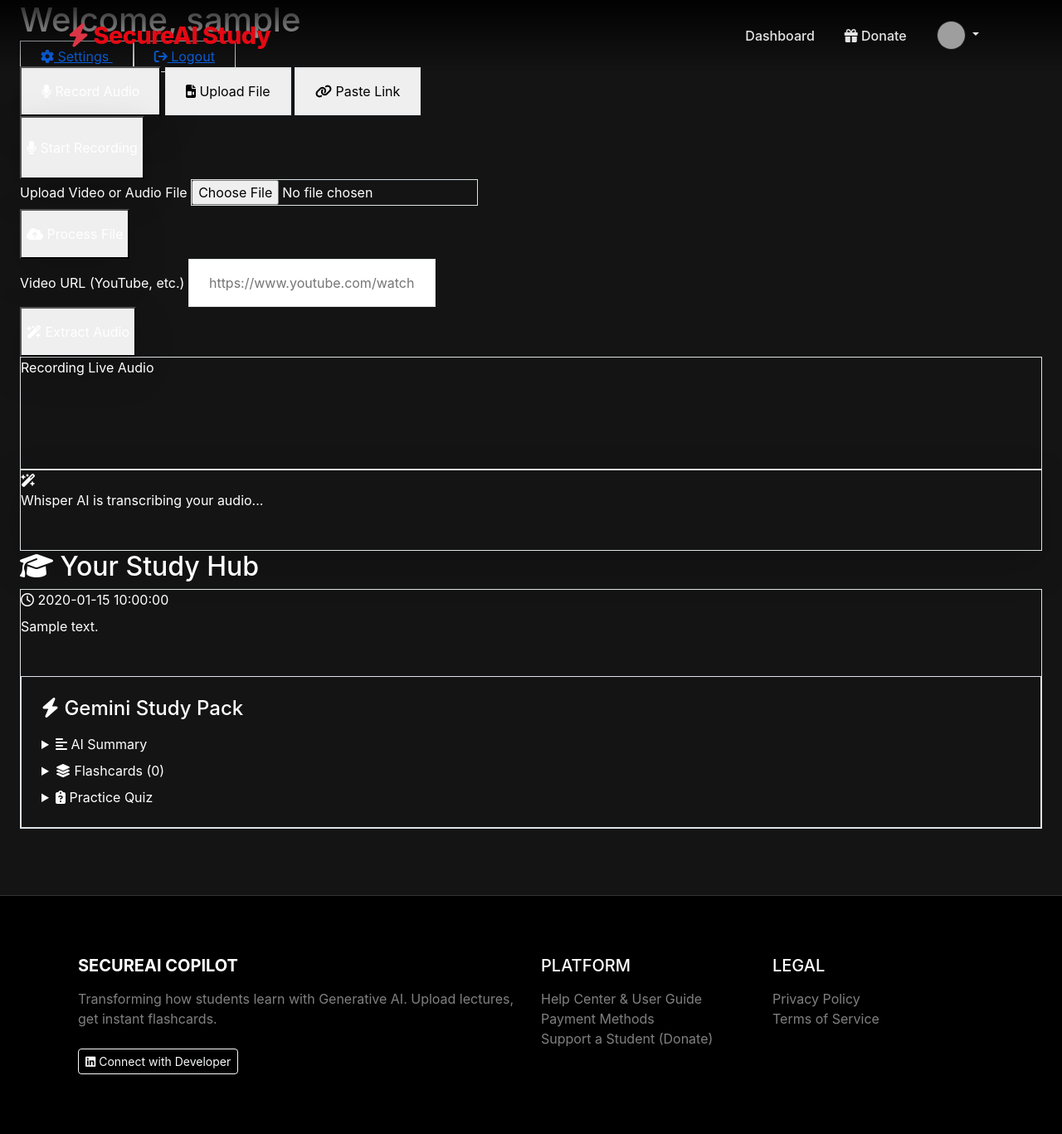
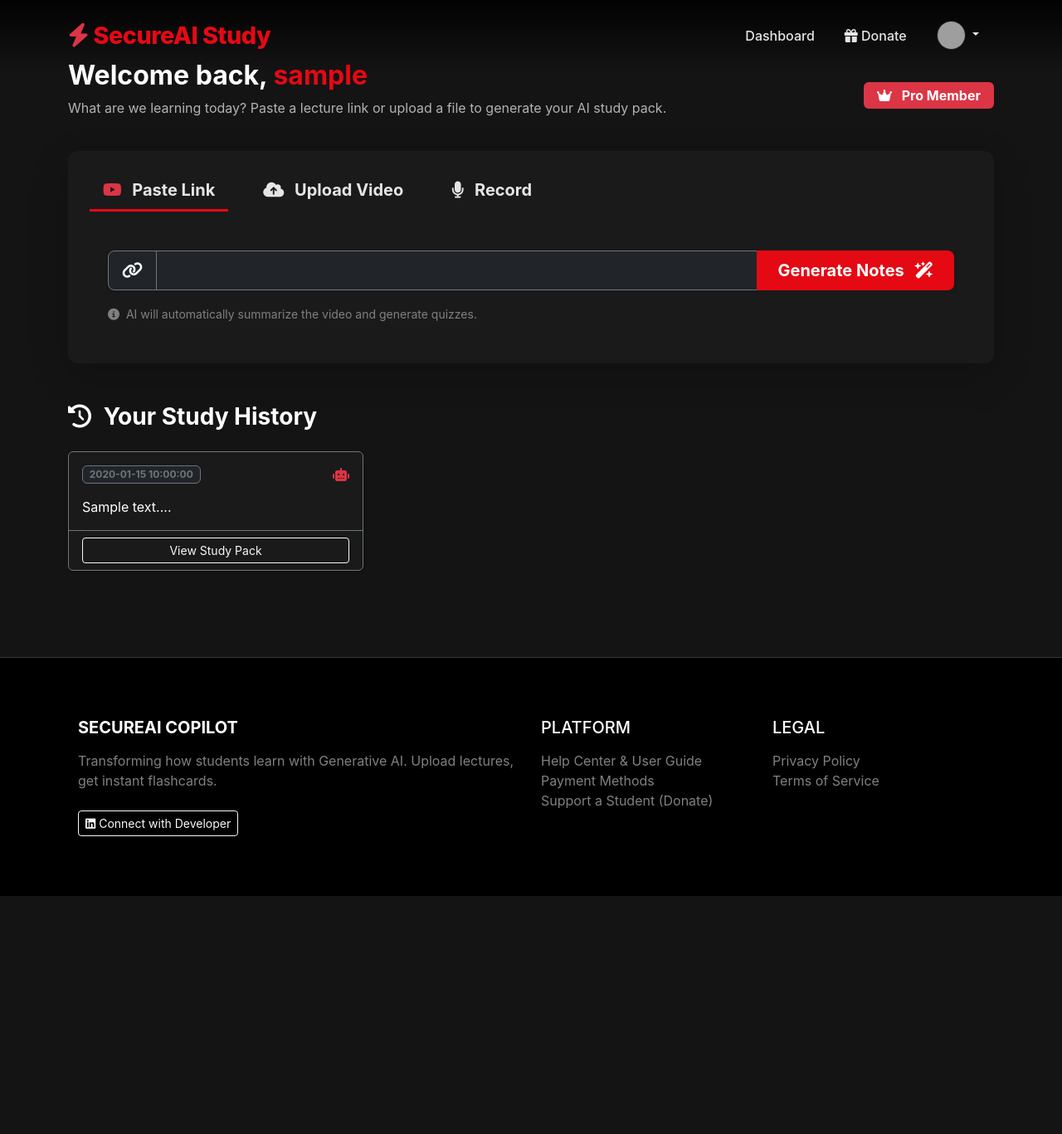
Before and after one commit to Binitshaw21/edtech-ai-platform, a Flask app: page /dashboard in a window 1280 px wide. Shown: the whole page at 83% size. After the commit the page ends 1080 px from the top, so only its background shows below. Run offline with Flask 3, Linux system fonts and the light colour scheme; the visitor is signed in with stand-in values (Sample User, id 1); one stand-in notice (Sample message) is shown; a database or web service that is not in the repository returns one stand-in record (values such as "Sample title"); some libraries are stand-ins or nearby versions; grey boxes are pictures that could not be loaded.

Commit message:
Phase 2: Built Pro Dashboard and Account Settings UI

```diff
--- a/templates/dashboard.html
+++ b/templates/dashboard.html
@@ -1,160 +1,160 @@
 {% extends "base.html" %}
 
 {% block content %}
-<div class="max-w-7xl mx-auto w-full px-4 sm:px-6 lg:px-8 py-8 flex-grow flex flex-col">
-
-    <div class="mb-8 border-b border-gray-800 pb-6">
-        <div class="flex justify-between items-end mb-6">
-         <h1 class="text-3xl font-bold text-white">Welcome, <span class="text-indigo-400">{{ username }}</span></h1>
-         <div class="flex gap-3">
-             <a href="{{ url_for('settings') }}" class="bg-gray-800 hover:bg-gray-700 text-gray-300 font-semibold py-2 px-4 rounded-lg border border-gray-700 transition-all flex items-center gap-2 text-sm shadow-md">
-                 <i class="fa-solid fa-gear"></i> Settings
-             </a>
-             <a href="{{ url_for('logout') }}" class="bg-red-900/30 hover:bg-red-900/50 text-red-400 font-semibold py-2 px-4 rounded-lg border border-red-900/50 transition-all flex items-center gap-2 text-sm shadow-md">
-                 <i class="fa-solid fa-arrow-right-from-bracket"></i> Logout
-             </a>
+<div class="container mt-5 pt-4" style="min-height: 80vh;">
+    <div class="row mb-4">
+        <div class="col-md-8">
+            <h2 class="fw-bold" style="color: #ffffff;">Welcome back, <span style="color: #e50914;">{{ username }}</span></h2>
+            <p style="color: #b3b3b3;">What are we learning today? Paste a lecture link or upload a file to generate your AI study pack.</p>
+        </div>
+        <div class="col-md-4 text-md-end align-self-center">
+            <span class="badge bg-danger px-3 py-2 fs-6"><i class="fa-solid fa-crown me-2"></i> Pro Member</span>
         </div>
     </div>
 
-        <div class="flex flex-col sm:flex-row gap-4 mb-6">
-            <button id="tabMic" class="tab-btn active-tab flex-1 bg-indigo-600 text-white font-semibold py-3 px-4 rounded-xl transition-all shadow-lg shadow-indigo-500/20">
-                <i class="fa-solid fa-microphone"></i> Record Audio
+    <div class="card shadow-lg border-0 mb-5" style="background-color: #1a1a1a; border-radius: 12px;">
+        <div class="card-header border-0 pt-4 pb-0" style="background-color: transparent;">
+            <ul class="nav nav-tabs border-bottom-0" id="workspaceTabs" role="tablist">
+                <li class="nav-item" role="presentation">
+                    <button class="nav-link active fw-bold text-white bg-transparent border-0 fs-5 me-3" id="link-tab" data-bs-toggle="tab" data-bs-target="#link-pane" type="button" style="border-bottom: 3px solid #e50914 !important;">
+                        <i class="fa-brands fa-youtube text-danger me-2"></i> Paste Link
                     </button>
-            <button id="tabFile" class="tab-btn flex-1 bg-gray-800 hover:bg-gray-700 text-gray-300 font-semibold py-3 px-4 rounded-xl border border-gray-700 transition-all">
-                <i class="fa-solid fa-file-video"></i> Upload File
+                </li>
+                <li class="nav-item" role="presentation">
+                    <button class="nav-link fw-bold text-secondary bg-transparent border-0 fs-5 me-3" id="upload-tab" data-bs-toggle="tab" data-bs-target="#upload-pane" type="button">
+                        <i class="fa-solid fa-cloud-arrow-up me-2"></i> Upload Video
                     </button>
-            <button id="tabLink" class="tab-btn flex-1 bg-gray-800 hover:bg-gray-700 text-gray-300 font-semibold py-3 px-4 rounded-xl border border-gray-700 transition-all">
-                <i class="fa-solid fa-link"></i> Paste Link
+                </li>
+                <li class="nav-item" role="presentation">
+                    <button class="nav-link fw-bold text-secondary bg-transparent border-0 fs-5" id="record-tab" data-bs-toggle="tab" data-bs-target="#record-pane" type="button">
+                        <i class="fa-solid fa-microphone me-2"></i> Record
+                    </button>
+                </li>
+            </ul>
+        </div>
+
+        <div class="card-body p-4 p-md-5">
+            <div class="tab-content" id="workspaceTabsContent">
+
+                <div class="tab-pane fade show active" id="link-pane" role="tabpanel">
+                    <div class="input-group input-group-lg mb-3 shadow-sm">
+                        <span class="input-group-text bg-dark border-secondary text-white"><i class="fa-solid fa-link"></i></span>
+                        <input type="text" class="form-control bg-dark border-secondary text-white" placeholder="Paste YouTube Lecture Link here..." id="youtubeLink">
+                        <button class="btn text-white fw-bold px-4" style="background-color: #e50914;" onclick="simulateProcessing('link')">
+                            Generate Notes <i class="fa-solid fa-wand-magic-sparkles ms-2"></i>
                         </button>
                     </div>
-
-        <div id="sectionMic" class="input-section glass-card p-8 rounded-2xl flex justify-center transition-all duration-300">
-            <button id="recordBtn" class="bg-red-600 hover:bg-red-700 text-white font-bold py-4 px-8 rounded-full shadow-lg transition-all flex items-center gap-2 text-lg">
-                <i class="fa-solid fa-microphone"></i> <span id="btnText">Start Recording</span>
-            </button>
+                    <small style="color: #808080;"><i class="fa-solid fa-circle-info me-1"></i> AI will automatically summarize the video and generate quizzes.</small>
                 </div>
 
-        <div id="sectionFile" class="input-section glass-card p-8 rounded-2xl hidden flex flex-col items-center gap-6 transition-all duration-300">
-            <div class="w-full max-w-md">
-                <label class="block mb-2 text-sm font-medium text-gray-300">Upload Video or Audio File</label>
-                <input type="file" id="fileInput" accept="video/*,audio/*" class="block w-full text-sm text-gray-400 file:mr-4 file:py-3 file:px-4 file:rounded-xl file:border-0 file:text-sm file:font-bold file:bg-indigo-600 file:text-white hover:file:bg-indigo-700 transition-all bg-gray-900 border border-gray-700 rounded-xl cursor-pointer">
-            </div>
-            <button id="uploadFileBtn" class="bg-indigo-600 hover:bg-indigo-700 text-white font-bold py-3 px-8 rounded-xl transition-all flex items-center gap-2 shadow-lg shadow-indigo-500/20">
-                <i class="fa-solid fa-cloud-arrow-up"></i> Process File
-            </button>
-        </div>
-
-        <div id="sectionLink" class="input-section glass-card p-8 rounded-2xl hidden flex flex-col sm:flex-row gap-4 items-end transition-all duration-300">
-            <div class="flex-1 w-full">
-                <label class="block mb-2 text-sm font-medium text-gray-300">Video URL (YouTube, etc.)</label>
-                <input type="url" id="linkInput" placeholder="https://www.youtube.com/watch?v=..." class="w-full bg-gray-900 border border-gray-700 text-white px-4 py-3 rounded-xl focus:ring-2 focus:ring-indigo-500 outline-none transition-all">
-            </div>
-            <button id="processLinkBtn" class="bg-indigo-600 hover:bg-indigo-700 text-white font-bold py-3 px-8 rounded-xl transition-all whitespace-nowrap shadow-lg shadow-indigo-500/20 flex items-center gap-2">
-                <i class="fa-solid fa-wand-magic-sparkles"></i> Extract Audio
-            </button>
+                <div class="tab-pane fade text-center py-4" id="upload-pane" role="tabpanel">
+                    <div class="border border-2 border-dashed border-secondary rounded p-5" style="background-color: #111; cursor: pointer;" onclick="showStorageWarning()">
+                        <i class="fa-solid fa-file-video text-secondary mb-3" style="font-size: 3rem;"></i>
+                        <h4 class="text-white">Drag & Drop your video/audio file here</h4>
+                        <p style="color: #808080;">Supports MP4, MP3, WAV (Max 50MB)</p>
+                        <button class="btn btn-outline-light mt-2">Browse Files</button>
                     </div>
                 </div>
 
-    <div id="recordingStatus" class="hidden flex flex-col items-center justify-center py-8 glass-card rounded-2xl mb-8 border border-red-500/30 transition-all duration-500">
-        <div class="flex items-center gap-4 mb-4">
-            <div class="h-4 w-4 bg-red-500 rounded-full recording-pulse shadow-lg shadow-red-500/50"></div>
-            <p class="text-red-400 font-semibold tracking-wide">Recording Live Audio</p>
-        </div>
-        <canvas id="audioVisualizer" width="400" height="80" class="w-full max-w-md rounded-lg"></canvas>
+                <div class="tab-pane fade text-center py-4" id="record-pane" role="tabpanel">
+                    <h4 class="text-white mb-4">Record Live Lecture</h4>
+                    <button class="btn btn-danger rounded-circle shadow-lg d-inline-flex justify-content-center align-items-center" style="width: 80px; height: 80px; transition: transform 0.3s;" onmouseover="this.style.transform='scale(1.1)'" onmouseout="this.style.transform='scale(1)'" onclick="showStorageWarning()">
+                        <i class="fa-solid fa-microphone fs-1"></i>
+                    </button>
+                    <p class="mt-4" style="color: #808080;">Click to start recording your class.</p>
                 </div>
 
-    <div id="processingStatus" class="hidden w-full max-w-2xl mx-auto mb-8 transition-all duration-500">
-        <div class="glass-card p-6 rounded-xl border border-indigo-500/40 relative overflow-hidden shadow-lg shadow-indigo-900/20">
-            <div class="flex items-center gap-3 mb-5">
-                <i class="fa-solid fa-wand-magic-sparkles text-indigo-400 animate-pulse text-lg"></i>
-                <p class="text-indigo-300 font-semibold text-sm tracking-wide" id="loadingText">Whisper AI is transcribing your audio...</p>
-            </div>
-            <div class="space-y-4">
-                <div class="h-3 rounded-md w-full shimmer-block"></div>
-                <div class="h-3 rounded-md w-11/12 shimmer-block"></div>
-                <div class="h-3 rounded-md w-4/5 shimmer-block"></div>
             </div>
         </div>
     </div>
 
-    <h2 class="text-xl font-semibold text-gray-300 mb-6 flex items-center gap-2">
-        <i class="fa-solid fa-graduation-cap"></i> Your Study Hub
-    </h2>
+    <h3 class="fw-bold mb-4" style="color: #ffffff;"><i class="fa-solid fa-clock-rotate-left me-2"></i> Your Study History</h3>
 
-    <div class="grid grid-cols-1 md:grid-cols-2 gap-6" id="notesContainer">
+    <div class="row">
         {% if notes %}
             {% for note in notes %}
-            <div class="glass-card p-6 rounded-xl border border-gray-700 flex flex-col h-full">
-                <div class="mb-4">
-                    <p class="text-xs text-gray-500 mb-2"><i class="fa-regular fa-clock"></i> {{ note.timestamp }}</p>
-                    <p class="text-gray-300 text-sm leading-relaxed line-clamp-3">{{ note.text }}</p>
+            <div class="col-md-6 col-lg-4 mb-4">
+                <div class="card h-100 border-secondary shadow-sm" style="background-color: #1a1a1a; transition: transform 0.2s;" onmouseover="this.style.transform='translateY(-5px)'" onmouseout="this.style.transform='translateY(0)'">
+                    <div class="card-body">
+                        <div class="d-flex justify-content-between align-items-center mb-2">
+                            <span class="badge bg-dark text-secondary border border-secondary">{{ note.timestamp }}</span>
+                            <i class="fa-solid fa-robot text-danger"></i>
                         </div>
-
-                <div class="mt-auto border-t border-gray-700/50 pt-4">
+                        <p class="card-text text-white mt-3" style="display: -webkit-box; -webkit-line-clamp: 3; -webkit-box-orient: vertical; overflow: hidden; line-clamp: 3;">
+                            {{ note.text[:150] }}...
+                        </p>
+                    </div>
+                    <div class="card-footer bg-transparent border-secondary d-grid">
                         {% if note.study_pack %}
-                        <div class="bg-indigo-900/20 rounded-lg p-4 border border-indigo-500/20">
-                            <h4 class="text-indigo-400 font-bold text-sm mb-3 flex items-center gap-2">
-                                <i class="fa-solid fa-bolt"></i> Gemini Study Pack
-                            </h4>
-
-                            <details class="mb-2 group cursor-pointer">
-                                <summary class="text-sm text-gray-300 font-medium list-none flex items-center gap-2 hover:text-white">
-                                    <i class="fa-solid fa-align-left text-indigo-400"></i> AI Summary
-                                </summary>
-                                <p class="text-xs text-gray-400 mt-2 pl-6">{{ note.study_pack.summary }}</p>
-                            </details>
-
-                            <details class="mb-2 group cursor-pointer">
-                                <summary class="text-sm text-gray-300 font-medium list-none flex items-center gap-2 hover:text-white">
-                                    <i class="fa-solid fa-layer-group text-purple-400"></i> Flashcards ({{ note.study_pack.flashcards|length }})
-                                </summary>
-                                <div class="mt-3 pl-6 space-y-3">
-                                    {% for card in note.study_pack.flashcards %}
-                                    <div class="bg-gray-900 p-3 rounded-lg border border-gray-700">
-                                        <p class="text-xs text-purple-400 mb-1 font-bold">Front:</p>
-                                        <p class="text-sm text-white mb-2">{{ card.front }}</p>
-                                        <p class="text-xs text-emerald-400 mb-1 font-bold">Back:</p>
-                                        <p class="text-sm text-gray-300">{{ card.back }}</p>
+                            <button class="btn btn-outline-light btn-sm" onclick="Swal.fire('Feature Demo', 'In a full release, this opens the flashcard viewer!', 'info')">View Study Pack</button>
+                        {% else %}
+                            <button class="btn text-white btn-sm" style="background-color: #e50914;" onclick="generateStudyPack('{{ note._id }}', this)">Generate AI Pack</button>
+                        {% endif %}
                     </div>
-                                    {% endfor %}
-                                </div>
-                            </details>
-
-                            <details class="group cursor-pointer">
-                                <summary class="text-sm text-gray-300 font-medium list-none flex items-center gap-2 hover:text-white">
-                                    <i class="fa-solid fa-clipboard-question text-emerald-400"></i> Practice Quiz
-                                </summary>
-                                <div class="mt-3 pl-6 space-y-4">
-                                    {% for q in note.study_pack.quiz %}
-                                    <div class="bg-gray-900 p-3 rounded-lg border border-gray-700">
-                                        <p class="text-sm text-white font-medium mb-2">{{ q.question }}</p>
-                                        <ul class="text-xs text-gray-400 space-y-1 mb-2 list-disc list-inside">
-                                            {% for option in q.options %}
-                                            <li>{{ option }}</li>
-                                            {% endfor %}
-                                        </ul>
-                                        <p class="text-xs text-emerald-400 font-bold bg-emerald-900/20 inline-block px-2 py-1 rounded">Answer: {{ q.answer }}</p>
-                                    </div>
-                                    {% endfor %}
-                                </div>
-                            </details>
-                        </div>
-                    {% else %}
-                        <button onclick="generateStudyPack('{{ note._id }}', this)" class="w-full bg-gradient-to-r from-indigo-600 to-purple-600 hover:from-indigo-500 hover:to-purple-500 text-white text-sm font-bold py-3 px-4 rounded-xl shadow-lg transition-all flex justify-center items-center gap-2">
-                            <i class="fa-solid fa-wand-magic-sparkles"></i> Generate AI Study Pack
-                        </button>
-                    {% endif %}
                 </div>
             </div>
             {% endfor %}
         {% else %}
-            <div class="col-span-full text-center py-10 glass-card rounded-xl">
-                <div class="text-indigo-400 text-4xl mb-3"><i class="fa-solid fa-book-open-reader"></i></div>
-                <p class="text-gray-400">Your study hub is empty. Upload a lecture or paste a video link to begin!</p>
+            <div class="col-12 text-center py-5">
+                <i class="fa-regular fa-folder-open text-secondary mb-3" style="font-size: 4rem;"></i>
+                <h4 class="text-white">Your history is empty</h4>
+                <p style="color: #808080;">Paste a link above to create your first study pack.</p>
             </div>
         {% endif %}
     </div>
 </div>
 
-<script src="{{ url_for('static', filename='js/app.js') }}"></script>
+<script>
+    // Tab switching visual logic
+    const tabs = document.querySelectorAll('.nav-link');
+    tabs.forEach(tab => {
+        tab.addEventListener('click', function() {
+            tabs.forEach(t => {
+                t.classList.remove('text-white');
+                t.classList.add('text-secondary');
+                t.style.borderBottom = 'none';
+            });
+            this.classList.remove('text-secondary');
+            this.classList.add('text-white');
+            this.style.borderBottom = '3px solid #e50914';
+        });
+    });
+
+    // Alert for Free Tier Limits
+    function showStorageWarning() {
+        Swal.fire({
+            icon: 'info',
+            title: 'Server Limit Protected',
+            text: 'Direct video/audio uploads are disabled on the Free Tier to protect the 512MB RAM limit. Please use the "Paste Link" feature instead!',
+            background: '#1a1a1a',
+            color: '#fff',
+            confirmButtonColor: '#e50914'
+        });
+    }
+
+    // Simulate Link Processing
+    function simulateProcessing(type) {
+        const input = document.getElementById('youtubeLink').value;
+        if (!input) {
+            Swal.fire({ icon: 'error', title: 'Oops...', text: 'Please paste a valid link first.', background: '#1a1a1a', color: '#fff' });
+            return;
+        }
+
+        Swal.fire({
+            title: 'Processing Video...',
+            html: 'Our AI is watching the video and extracting notes.',
+            background: '#1a1a1a', color: '#fff',
+            timer: 3000,
+            timerProgressBar: true,
+            didOpen: () => { Swal.showLoading() }
+        }).then(() => {
+            Swal.fire({
+                icon: 'success', title: 'Success!',
+                text: 'Transcript saved to your history. Click "Generate AI Pack" to create flashcards.',
+                background: '#1a1a1a', color: '#fff', confirmButtonColor: '#e50914'
+            });
+            document.getElementById('youtubeLink').value = '';
+        });
+    }
+</script>
 {% endblock %}
```
Also changed, not shown: templates/settings.html (+118 -70 lines). Lines whose indentation alone changed are shown as unchanged.
